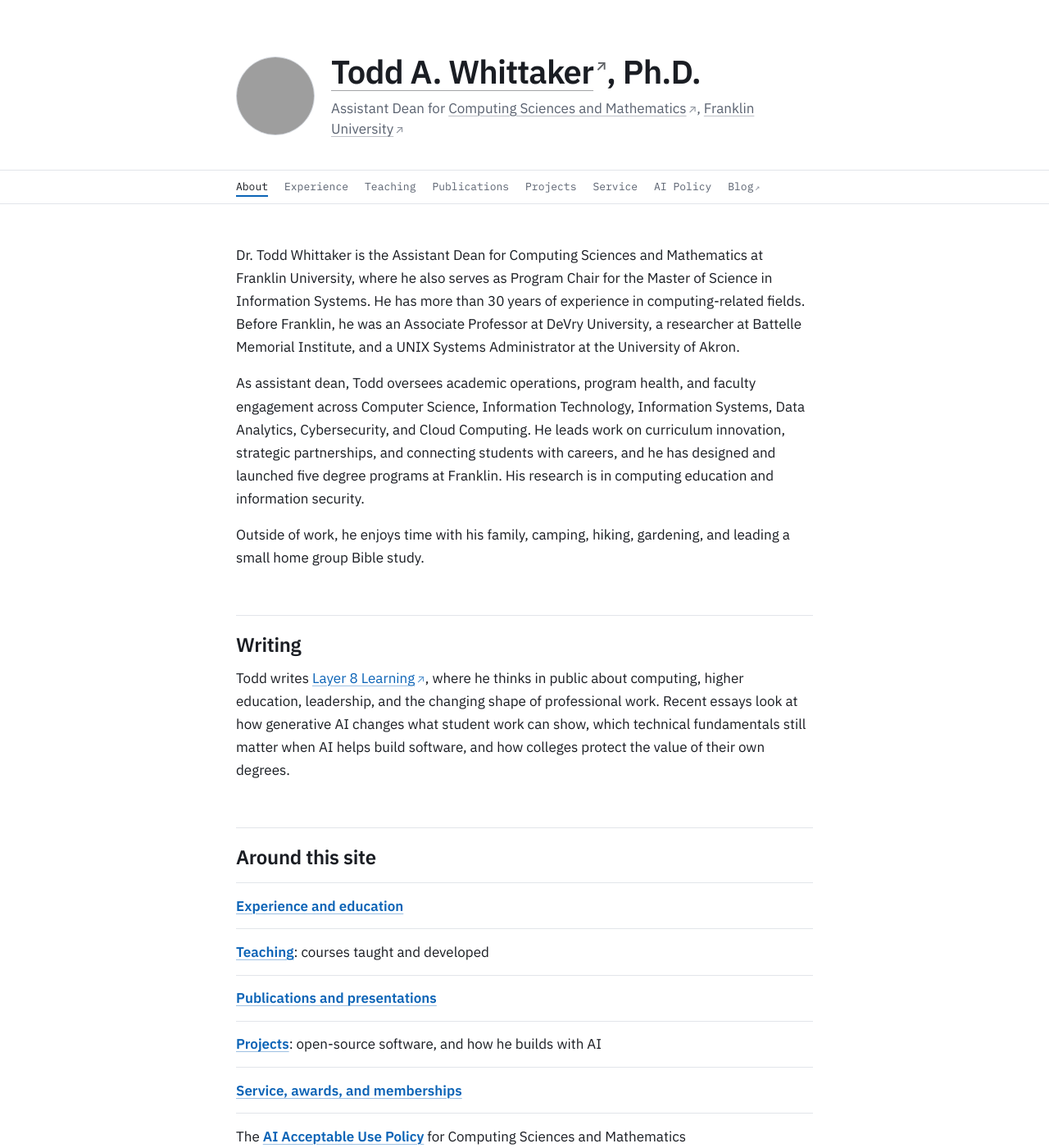
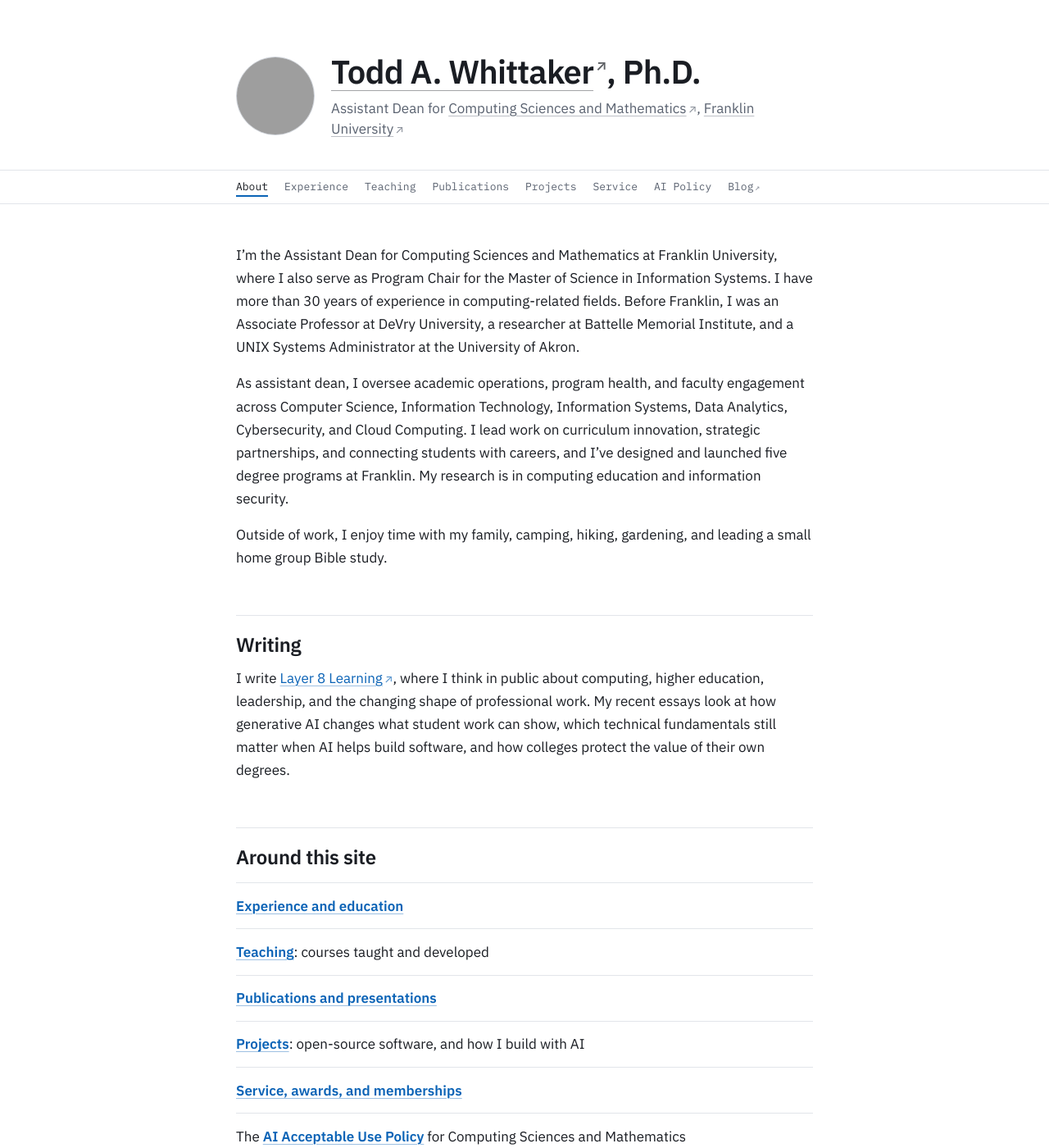
Before and after one commit to toddawhittaker/toddawhittaker.github.io, a Jekyll site: the page built from docs/README.md, in a window 1280 px wide and 1400 px high. Shown: the whole window at 82% size. Built offline with Jekyll 4.4.1, drawn with Linux system fonts in a browser that asks for light colours; our own code applies the rules of GitHub Pages for plain Markdown files; grey boxes are pictures that could not be loaded.

Commit message:
Write the site in first person

```diff
--- a/docs/README.md
+++ b/docs/README.md
@@ -1,19 +1,19 @@
-Dr. Todd Whittaker is the Assistant Dean for Computing Sciences and Mathematics at Franklin University, where he also serves as Program Chair for the Master of Science in Information Systems. He has more than 30 years of experience in computing-related fields. Before Franklin, he was an Associate Professor at DeVry University, a researcher at Battelle Memorial Institute, and a UNIX Systems Administrator at the University of Akron.
+I'm the Assistant Dean for Computing Sciences and Mathematics at Franklin University, where I also serve as Program Chair for the Master of Science in Information Systems. I have more than 30 years of experience in computing-related fields. Before Franklin, I was an Associate Professor at DeVry University, a researcher at Battelle Memorial Institute, and a UNIX Systems Administrator at the University of Akron.
 
-As assistant dean, Todd oversees academic operations, program health, and faculty engagement across Computer Science, Information Technology, Information Systems, Data Analytics, Cybersecurity, and Cloud Computing. He leads work on curriculum innovation, strategic partnerships, and connecting students with careers, and he has designed and launched five degree programs at Franklin. His research is in computing education and information security.
+As assistant dean, I oversee academic operations, program health, and faculty engagement across Computer Science, Information Technology, Information Systems, Data Analytics, Cybersecurity, and Cloud Computing. I lead work on curriculum innovation, strategic partnerships, and connecting students with careers, and I've designed and launched five degree programs at Franklin. My research is in computing education and information security.
 
-Outside of work, he enjoys time with his family, camping, hiking, gardening, and leading a small home group Bible study.
+Outside of work, I enjoy time with my family, camping, hiking, gardening, and leading a small home group Bible study.
 
 ## Writing
 
-Todd writes [Layer 8 Learning](https://layer8learning.substack.com/){:target="_blank"}, where he thinks in public about computing, higher education, leadership, and the changing shape of professional work. Recent essays look at how generative AI changes what student work can show, which technical fundamentals still matter when AI helps build software, and how colleges protect the value of their own degrees.
+I write [Layer 8 Learning](https://layer8learning.substack.com/){:target="_blank"}, where I think in public about computing, higher education, leadership, and the changing shape of professional work. My recent essays look at how generative AI changes what student work can show, which technical fundamentals still matter when AI helps build software, and how colleges protect the value of their own degrees.
 
 ## Around this site
 
 - [Experience and education](/experience/)
 - [Teaching](/teaching/): courses taught and developed
 - [Publications and presentations](/publications/)
-- [Projects](/projects/): open-source software, and how he builds with AI
+- [Projects](/projects/): open-source software, and how I build with AI
 - [Service, awards, and memberships](/service/)
 - The [AI Acceptable Use Policy](/CSM-AI-Policy/) for Computing Sciences and Mathematics
 - Email: [todd.whittaker@franklin.edu](mailto:todd.whittaker@franklin.edu)
```
Also changed, not shown: CLAUDE.md (+1 -0 lines), docs/experience/index.md (+1 -1 lines), docs/projects/index.md (+4 -6 lines), docs/service/index.md (+2 -2 lines), docs/teaching/index.md (+1 -1 lines).
